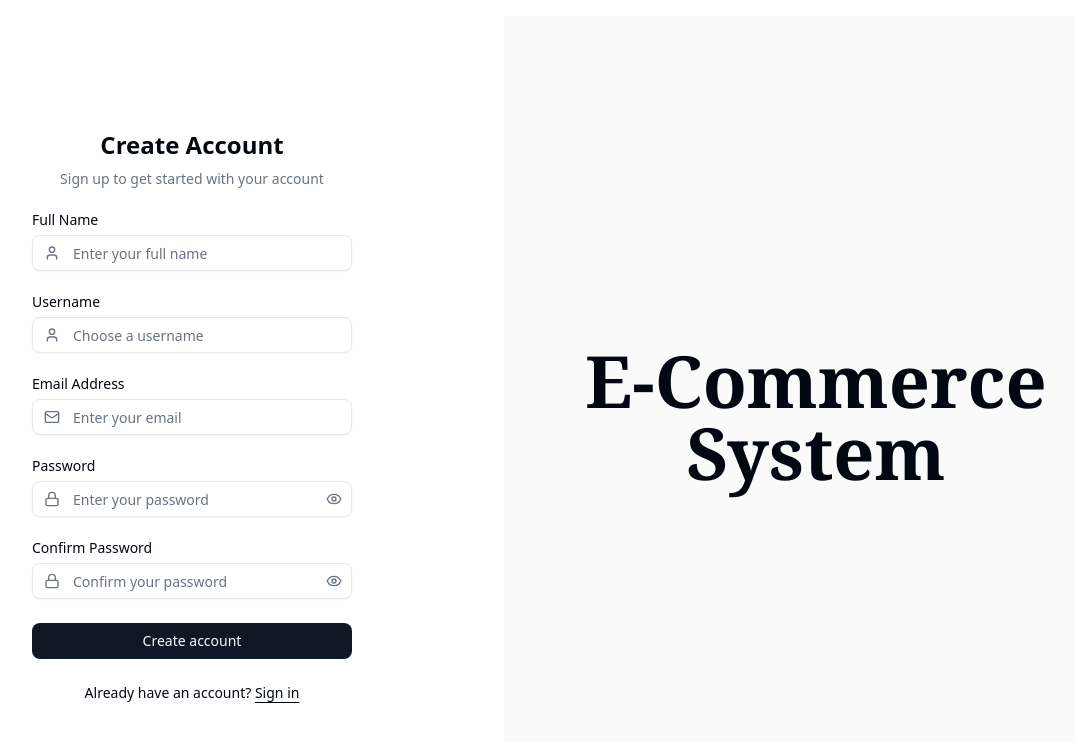
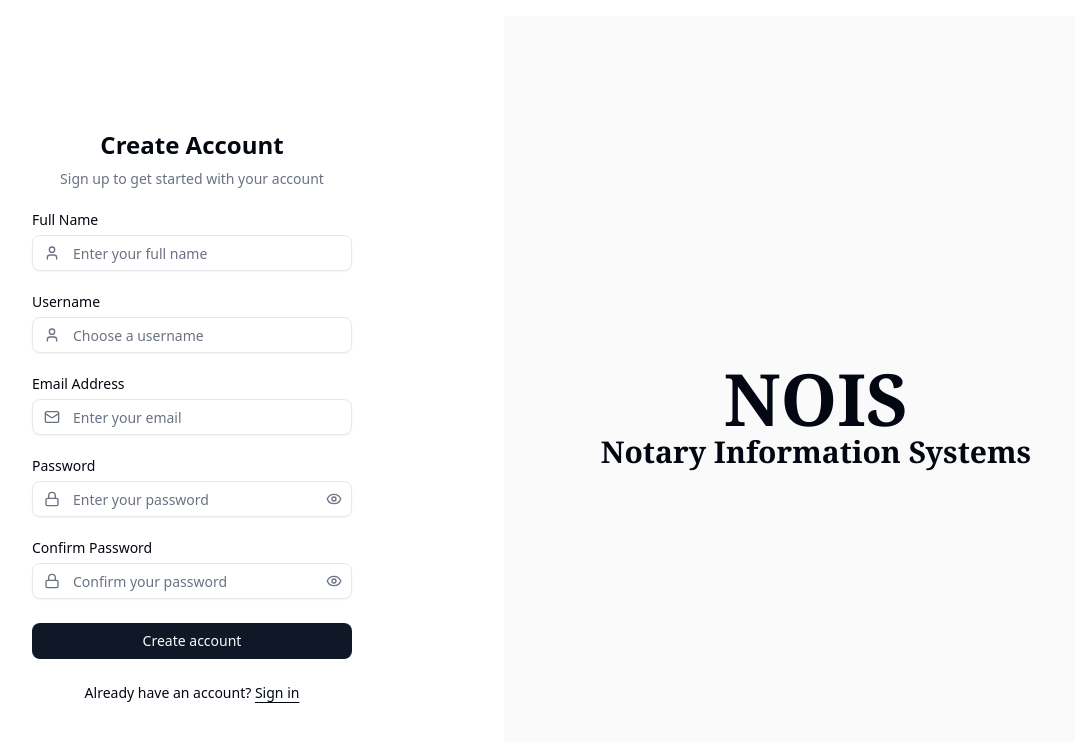
Before and after one commit to hafizhzikry24/system-notary-project, a Next.js app in the folder frontend/: page /auth/register in a window 1280 px wide. Shown: the top 742 px of the page, without its empty margins (136-1211 px from the left). Built offline with nearby package versions, Linux system fonts and the light colour scheme.

Commit message:
fix:rename ui projects

```diff
--- a/frontend/src/app/auth/login/page.tsx
+++ b/frontend/src/app/auth/login/page.tsx
@@ -12,8 +12,8 @@ export default function LoginPage() {
       </div>
       <div className="relative h-svh bg-zinc-50 hidden lg:block">
         <div className="w-full h-full flex flex-col items-center justify-center text-center font-bold">
-          <div className="w-full text-7xl font-serif">E-Commerce</div>
-          <div className="w-full text-7xl font-serif">System</div>
+          <div className="w-full text-7xl font-serif">NOIS</div>
+          <div className="w-full text-3xl font-serif">Notary Information Systems</div>
         </div>
       </div>
     </div>
--- a/frontend/src/app/auth/register/page.tsx
+++ b/frontend/src/app/auth/register/page.tsx
@@ -12,8 +12,8 @@ export default function RegisterPage() {
       </div>
       <div className="relative h-svh bg-zinc-50 hidden lg:block">
         <div className="w-full h-full flex flex-col items-center justify-center text-center font-bold">
-          <div className="w-full text-7xl font-serif">E-Commerce</div>
-          <div className="w-full text-7xl font-serif">System</div>
+          <div className="w-full text-7xl font-serif">NOIS</div>
+          <div className="w-full text-3xl font-serif">Notary Information Systems</div>
         </div>
       </div>
     </div>
--- a/frontend/src/components/auth/login-form.tsx
+++ b/frontend/src/components/auth/login-form.tsx
@@ -51,8 +51,8 @@ export function LoginForm({ className }: LoginFormProps) {
     } catch (err: any) {
       console.error('Login error:', err);
       // Handle different types of errors
-      if (err.response?.data?.message) {
-        setError(err.response.data.message);
+      if (err.response?.data?.errors?.credentials) {
+        setError(err.response.data.errors.credentials[0]);
       } else if (err.message) {
         setError(err.message);
       } else {
--- a/frontend/src/components/auth/register-form.tsx
+++ b/frontend/src/components/auth/register-form.tsx
@@ -70,8 +70,8 @@ export function RegisterForm({ className }: RegisterFormProps) {
     } catch (err: any) {
       console.error('Registration error:', err)
       // Handle different types of errors
-      if (err.response?.data?.message) {
-        setError(err.response.data.message)
+      if (err.response?.data?.errors?.credentials) {
+         setError(err.response.data.errors.credentials[0]);
       } else if (err.message) {
         setError(err.message)
       } else {
--- a/frontend/src/components/layout/Navbar.tsx
+++ b/frontend/src/components/layout/Navbar.tsx
@@ -31,7 +31,7 @@ export default function Navbar({ toggleSidebar }: NavbarProps) {
           >
             <Menu className="h-6 w-6" />
           </Button>
-          <h1 className="text-xl font-semibold text-gray-900">Dashboard</h1>
+          <h1 className="text-xl font-semibold text-gray-900">NOIS</h1>
         </div>
 
         <div className="flex items-center gap-2">
```
